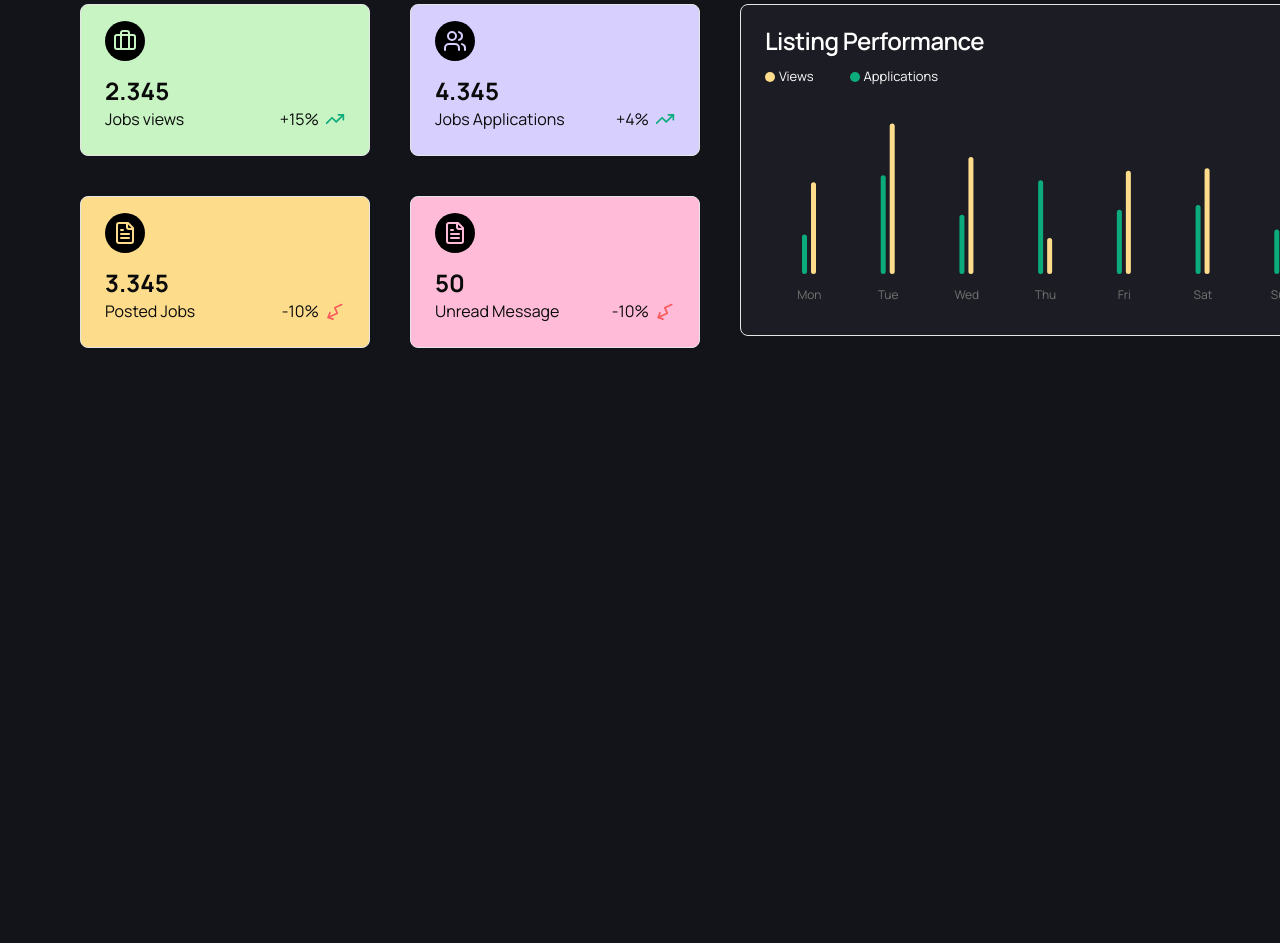
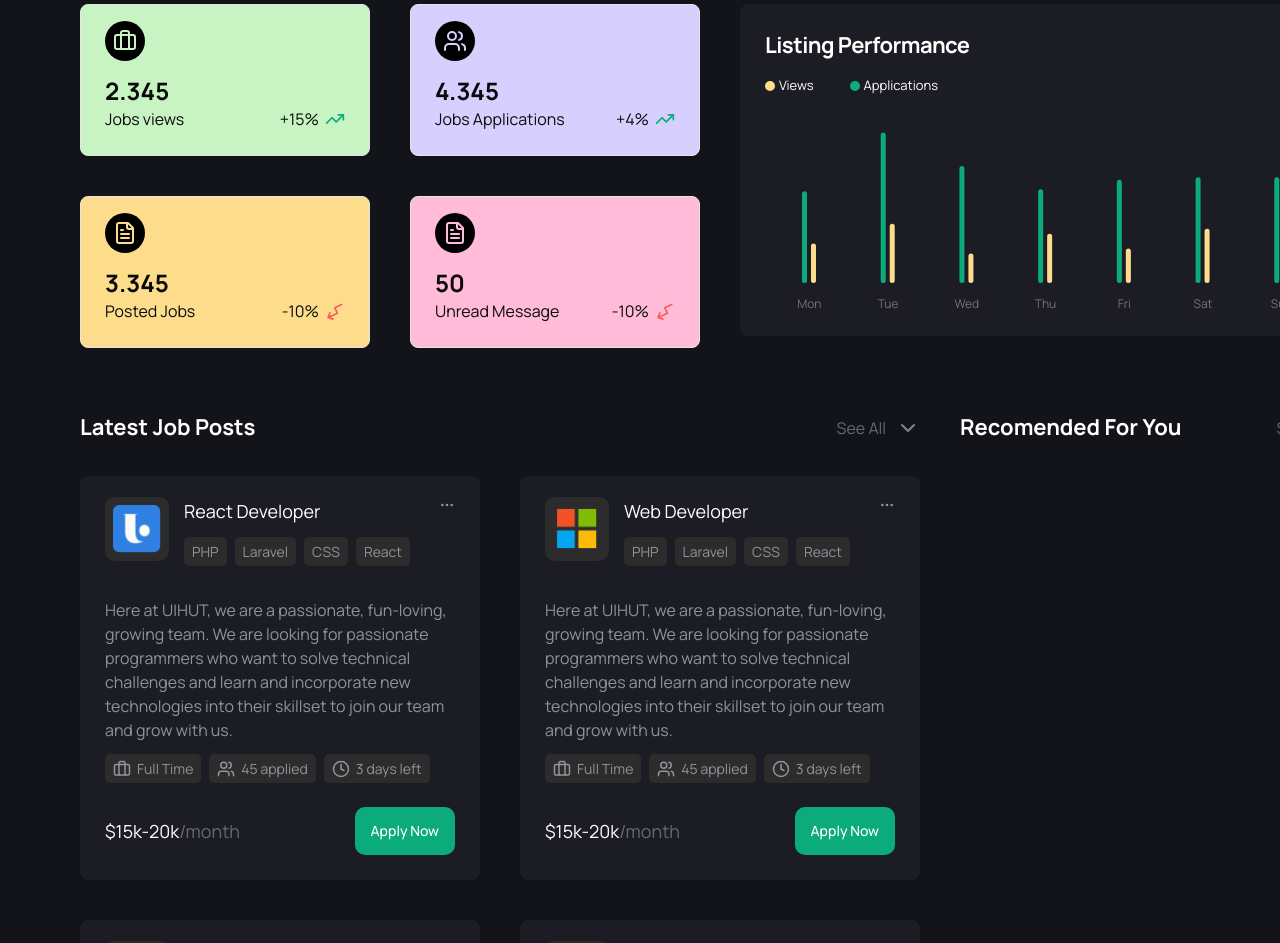
Before and after one commit to paulinasprojects/jobfinder-dev, a Next.js app: page / in a window 1280 px wide. Shown: the part 260-1203 px from the top of the page. Before the commit the page ends 800 px from the top, so only its background shows below. Built offline with nearby package versions, Linux system fonts and the light colour scheme.

Commit message:
added responsive Latest job posts section

```diff
--- a/src/app/page.tsx
+++ b/src/app/page.tsx
@@ -1,5 +1,6 @@
 import CardChart from "@/components/card-chart";
 import PageHeading from "@/components/common/page-heading";
+import LatestJobPosts from "@/components/latest-job-posts";
 import Image from "next/image";
 
 export default function Home() {
@@ -10,6 +11,7 @@ export default function Home() {
       text="Wednesday, 13 July 2024"
     />
     <CardChart/>
+    <LatestJobPosts/>
    </div>
   );
 }
--- a/src/components/card-chart.tsx
+++ b/src/components/card-chart.tsx
@@ -1,6 +1,6 @@
 import { Briefcase, Users, FileText, TrendingUp, TrendingDown } from 'lucide-react'
 import JobCard from './common/jobs-card'
-import { Chart } from './chart'
+import { ListingPerformanceChart } from './listing-performance-chart'
 
 const CardChart = () => {
   return (
@@ -42,8 +42,8 @@ const CardChart = () => {
           />
         </div>
         {/* Right */}
-        <div className='text-white'>
-          <Chart/>
+        <div>
+          <ListingPerformanceChart/>
         </div>
       </div>
     </div>
--- a/src/components/common/mobile-nav.tsx
+++ b/src/components/common/mobile-nav.tsx
@@ -16,7 +16,7 @@ const MobileNav = () => {
   return (
     <Sheet>
       <SheetTrigger><Menu color="#92929D"/></SheetTrigger>
-      <SheetContent side="left" className='bg-[#13131A]'>
+      <SheetContent side="left" className='bg-[#13131A] border-[#13131a]'>
         <SheetHeader>
           <SheetTitle>
             <Link href="/">
--- /dev/null
+++ b/src/components/latest-job-posts.tsx
@@ -0,0 +1,58 @@
+import { ChevronDown } from "lucide-react";
+import uihut from '/public/ uihut.png';
+import microsoft from '/public/microsoft.png';
+import airbnb from '/public/airbnb.svg';
+import slack from '/public/slack.png';
+import LatestJobCard from "./latest-jobs-card";
+
+const LatestJobPosts = () => {
+  return (
+    <div>
+      <div className="flex xl:flex-row gap-10 mt-[63px] ml-20 md:flex-col max-sm:flex-col max-sm:ml-4">
+        {/* Left */}
+        <div>
+          <div className="flex justify-between xl:justify-between items-center xl:min-w-[840px] md:min-w-[350px] md:justify-around">
+            <h4 className="text-[22px] font-bold text-white">Latest Job Posts</h4>
+              <span className="text-neutral3Color flex gap-2.5 items-center">See All <ChevronDown color="#808191"/></span>
+          </div>
+          <div className="mt-8 grid grid-cols-40 gap-10 max-sm:grid-cols-1">
+           <LatestJobCard
+            title="React Developer"
+            description=" Here at UIHUT, we are a passionate, fun-loving, growing team. We are looking for passionate programmers who want to solve technical challenges and learn and incorporate new technologies into their skillset to join our team and grow with us."
+            image={uihut}
+            salary="15k-20k"
+
+           />
+           <LatestJobCard
+            title="Web Developer"
+            description="Here at UIHUT, we are a passionate, fun-loving, growing team. We are looking for passionate programmers who want to solve technical challenges and learn and incorporate new technologies into their skillset to join our team and grow with us."
+            image={microsoft}
+            salary="15k-20k"
+           />
+           <LatestJobCard
+            title="Junior UI Designer"
+            description="Here at UIHUT, we are a passionate, fun-loving, growing team. We are looking for passionate programmers who want to solve technical challenges and learn and incorporate new technologies into their skillset to join our team and grow with us."
+            image={airbnb}
+            salary="15k-20k"
+           />
+           <LatestJobCard
+            title="UX Researcher"
+            description="Here at UIHUT, we are a passionate, fun-loving, growing team. We are looking for passionate programmers who want to solve technical challenges and learn and incorporate new technologies into their skillset to join our team and grow with us."
+            image={slack}
+            salary="15k-20k"
+           />
+          </div>
+        </div>
+      {/* Right */}
+      <div className="text-white mr-20">
+      <div className="flex xl:min-w-[400px] items-center justify-between">
+        <h4 className="text-[22px] font-bold text-white">Recomended For You</h4>
+          <span className="text-neutral3Color flex gap-2.5 items-center">See All <ChevronDown color="#808191"/></span>
+      </div>
+      </div>
+      </div>
+    </div>
+  )
+}
+
+export default LatestJobPosts
--- /dev/null
+++ b/src/components/latest-jobs-card.tsx
@@ -0,0 +1,69 @@
+import Image from 'next/image';
+import { Ellipsis, Briefcase, Users, Clock } from 'lucide-react';
+import { Card, CardContent } from './ui/card';
+import { Button } from './ui/button';
+import { StaticImport } from 'next/dist/shared/lib/get-img-props';
+
+interface LatestJobCardProps {
+  image: string | StaticImport;
+  title: string;
+  description: string;
+  salary: string;
+}
+
+const LatestJobCard = ({ image, title, description, salary }: LatestJobCardProps) => {
+  return (
+    <div className=''>
+      <Card className='w-[400px] bg-[#1c1c24] border-[#1c1c24]'>
+        <CardContent>
+          <div className='flex gap-[15px] mt-5'>
+              <div className='bg-[#2c2c2c] w-[64px] h-[64px] rounded-[10px] flex items-center justify-center'>
+                <Image src={image} alt='company' className='' width={48} height={48}/>
+              </div>
+            <div className='text-white flex flex-col'>
+               <span className='text-lg'>{title}</span>
+             <div className='flex gap-2 mt-3'>
+              <span className='bg-[#2c2c2c] text-neutralColor text-[14px] px-2 py-1 rounded-[5px]'>PHP</span>
+              <span className='bg-[#2c2c2c] text-neutralColor text-[14px] px-2 py-1 rounded-[5px]'>Laravel</span>
+              <span className='bg-[#2c2c2c] text-neutralColor text-[14px] px-2 py-1 rounded-[5px]'>CSS</span>
+              <span className='bg-[#2c2c2c] text-neutralColor text-[14px] px-2 py-1 rounded-[5px]'>React</span>
+             </div>
+            </div>
+            <div className='ml-auto'>
+              <Ellipsis width={16} height={16} color='#92929D' className='cursor-pointer'/>
+            </div>
+          </div>
+          <div className='mt-8'>
+            <span className='text-neutralColor text-[16px]'>
+              {description}
+            </span>
+          </div>
+          <div className='flex gap-2 mt-3'>
+            <span className='flex items-center gap-1.5 text-neutralColor bg-[#2c2c2c] text-[14px] px-2 py-1 rounded-[5px]'>
+              <Briefcase color='#92929D' width={18} height={18} />
+              Full Time
+            </span>
+            <span className='flex items-center gap-1.5 text-neutralColor bg-[#2c2c2c] text-[14px] px-2 py-1 rounded-[5px]'>
+              <Users color='#92929D' width={18} height={18} />
+              45 applied
+            </span>
+            <span className='flex items-center gap-1.5 text-neutralColor bg-[#2c2c2c] text-[14px] px-2 py-1 rounded-[5px]'>
+              <Clock color='#92929D' width={18} height={18}/>
+              3 days left
+            </span>
+          </div>
+          <div className='mt-6 flex justify-between items-center'>
+           <div>
+           <span className='text-white text-lg'>${salary}
+              <span className='text-[#696974] text-lg'>/month</span>
+            </span>
+           </div>
+           <Button size="green" color='#FFF' className='text-white bg-greenButtonColor'>Apply Now</Button>
+          </div>
+        </CardContent>
+      </Card>
+    </div>
+  )
+}
+
+export default LatestJobCard
--- a/src/components/chart.tsx
+++ b/src/components/listing-performance-chart.tsx
@@ -1,7 +1,6 @@
 "use client"
 
-import { TrendingUp } from "lucide-react"
-import { Bar, BarChart, CartesianGrid, ResponsiveContainer, XAxis } from "recharts"
+import { Bar, BarChart, XAxis } from "recharts"
 
 import {
   Card,
@@ -22,11 +21,11 @@ export const description = "A multiple bar chart"
 
 const chartData = [
   { day: "Mon", Applications: 186, Views: 80 },
-  { day: "Tue", Applications: 305, Views: 200 },
-  { day: "Wed", Applications: 237, Views: 120 },
-  { day: "Thu", Applications: 73, Views: 190 },
-  { day: "Fri", Applications: 209, Views: 130 },
-  { day: "Sat", Applications: 214, Views: 140 },
+  { day: "Tue", Applications: 305, Views: 120 },
+  { day: "Wed", Applications: 237, Views: 60 },
+  { day: "Thu", Applications: 190, Views: 100 },
+  { day: "Fri", Applications: 209, Views: 70 },
+  { day: "Sat", Applications: 214, Views: 110 },
   { day: "Sun", Applications: 214, Views: 90 },
 ]
 
@@ -41,11 +40,11 @@ const chartConfig = {
   },
 } satisfies ChartConfig
 
-export function Chart() {
+export function ListingPerformanceChart() {
   return (
-    <Card className=" bg-[#1c1c24] xl:w-[620px] xl:h-[332px] max-sm:w-[350px] md:w-[620px]">
+    <Card className=" bg-[#1c1c24] border-[#1c1c24] xl:w-[620px] xl:h-[332px] max-sm:w-[350px] md:w-[620px]">
       <CardHeader>
-        <CardTitle className="text-white mb-2">Listing Performance</CardTitle>
+        <CardTitle className="text-white mb-2 text-[22px] font-bold">Listing Performance</CardTitle>
         <div className="flex gap-9 items-center">
           <span className="text-white flex gap-1 items-center text-[13px]">
             <div className="w-2.5 h-2.5 rounded-full bg-yellowCard"/>
@@ -72,8 +71,8 @@ export function Chart() {
               cursor={false}
               content={<ChartTooltipContent indicator="dashed" />}
             />
-            <Bar dataKey="Views" fill="#0BAB7C" radius={4}  />
-            <Bar dataKey="Applications" fill="#FDDD8C" radius={4}/>
+            <Bar dataKey="Applications" fill="#0BAB7C" radius={4}  />
+            <Bar dataKey="Views" fill="#FDDD8C" radius={4}/>
           </BarChart>
           {/* </ResponsiveContainer> */}
         </ChartContainer>
--- a/src/components/ui/button.tsx
+++ b/src/components/ui/button.tsx
@@ -23,6 +23,7 @@ const buttonVariants = cva(
         default: "h-10 px-4 py-2",
         sm: "h-9 rounded-md px-3",
         lg: "h-11 rounded-md px-8",
+        green: "h-12 rounded-[10px] px-4",
         icon: "h-10 w-10",
       },
     },
--- a/tailwind.config.ts
+++ b/tailwind.config.ts
@@ -16,6 +16,7 @@ const config: Config = {
       },
       gridTemplateColumns: {
         20: "repeat(2, 290px)",
+        40: "repeat(2, 400px)",
         150: "repeat(2, 145px)",
       },
       borderRadius: {
@@ -70,6 +71,7 @@ const config: Config = {
         pinkCard: "#FFBBD7",
         greenButtonColor: "#0BAB7C",
         neutralColor: "#92929D",
+        neutral3Color: "#696974",
         neutralWhite: "#F5F5F8",
       },
     },
```
